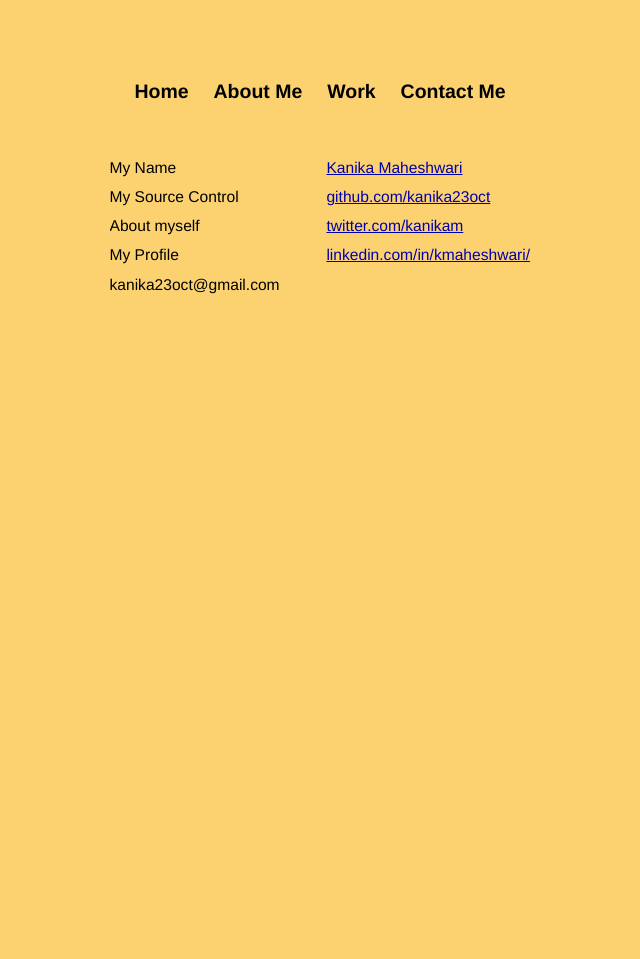
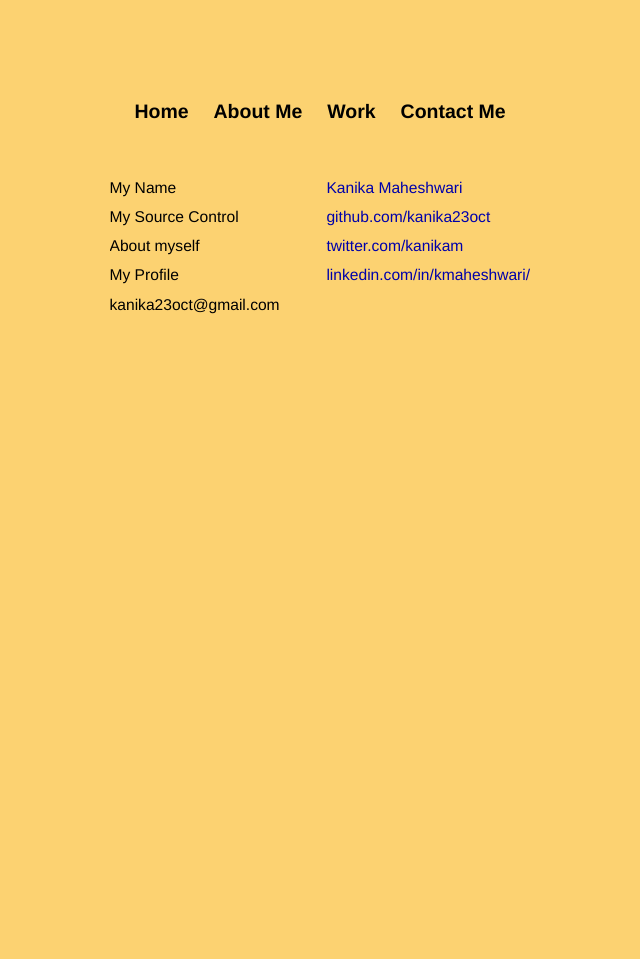
Before and after one commit to kanika23oct/kanika23oct.github.io, a Jekyll site: the page built from contact.html, in a window 1280 px wide. Shown: the whole page, without its empty margins (121-761 px from the left). Built offline with Jekyll 4.4.1, drawn with Linux system fonts in a browser that asks for light colours; after the commit the page ends 900 px from its top, so only the background shows below that.

Commit message:
Adding bootstrap css in for html pages

```diff
--- a/_layouts/contact.html
+++ b/_layouts/contact.html
@@ -1,6 +1,7 @@
 <!DOCTYPE html>
-<html>
+<html lang="en">
     <head>
+        <meta name="viewport" content="width=device-width, initial-scale=1.0">
         <meta charset="utf-8">
         <meta http-equiv="X-UA-Compatible" content="IE=edge,chrome=1">
         <title>{{ page.title }}</title>
@@ -9,8 +10,12 @@
         <!-- syntax highlighting CSS -->
         <link rel="stylesheet" href="/css/syntax.css">
 
-        <!-- Custom CSS -->
+        <!-- Bootstrap core CSS -->
+        <link rel="stylesheet" href="/css/bootstrap.css">
+
+        <!-- Custom Stylesheet -->
         <link rel="stylesheet" href="/css/main.css">
+
 
     </head>
     <body>
```
Also changed, not shown: _layouts/default.html (+8 -5 lines).
